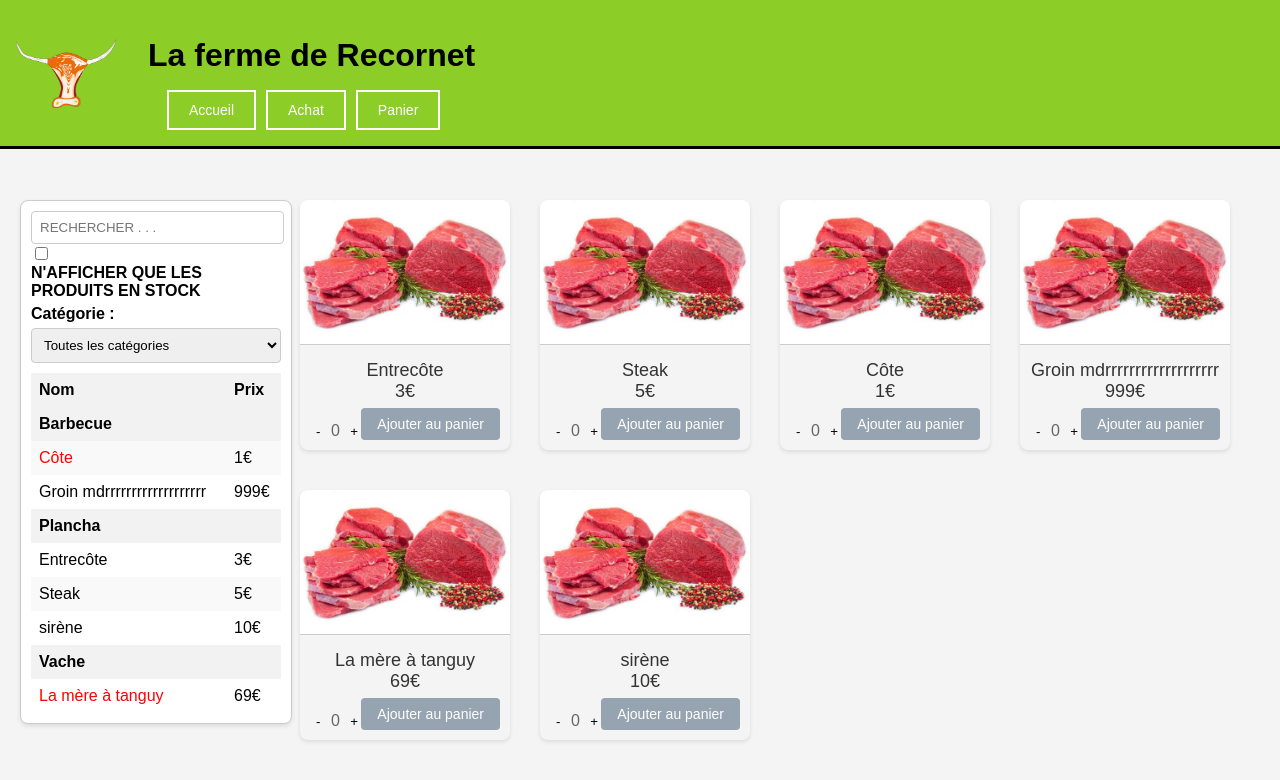
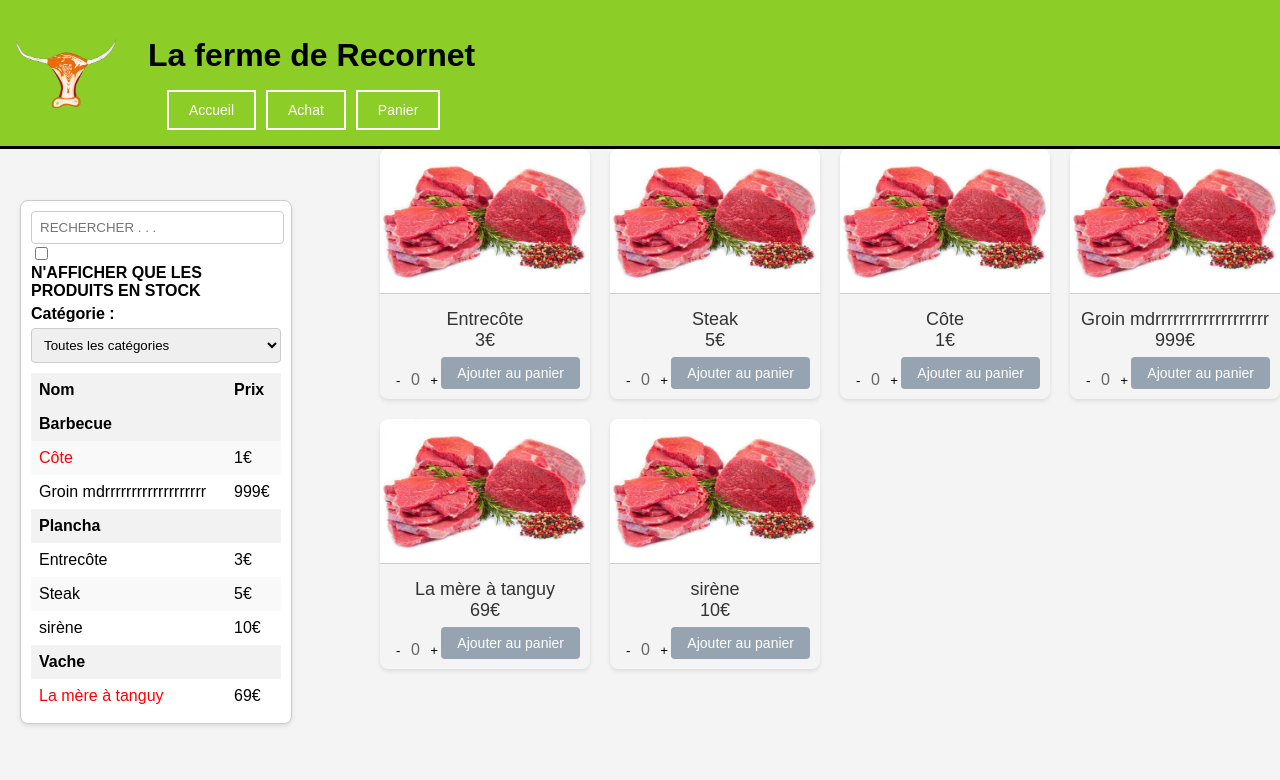
Before and after one commit to Sorohpsoe/WEB, a React (Create React App) app in the folder react_front/: page /achat in a window 1280 px wide. Shown: the top 780 px of the page. Built offline with nearby package versions, Linux system fonts and the light colour scheme.

Commit message:
détails

```diff
--- a/react_front/src/components/IconeProduit.js
+++ b/react_front/src/components/IconeProduit.js
@@ -20,10 +20,6 @@ export default function IconeProduit (props) {
 
   const isMobile = window.innerWidth <= 767; // Vérifie si l'écran est de taille mobile
 
-  const position = {
-    top: Math.floor(index / 4) * (270 + 20) + 200, // 270px est la hauteur d'une icône plus son espacement
-    left: isMobile ? (index % 2) * (220 + 20) + 300 : (index % 4) * (220 + 20) + 300, // 25vw est la largeur d'une icône plus son espacement, 1vw pour l'espacement, 3vw pour le padding
-  };
 
   const isProductVisible = () => {
     if (!search) {
@@ -79,7 +75,7 @@ export default function IconeProduit (props) {
 
   // render
   return(
-    <div className="gray-box" style={{...position, position: 'absolute'}}>
+    <div className="gray-box" >
       <div className="text-on-box">
         <div>{titre}</div>
         <div>{prix}</div>
--- a/react_front/src/components/pages/Achat.js
+++ b/react_front/src/components/pages/Achat.js
@@ -24,13 +24,15 @@ function Achat() {
     <div>
       <Banner />
       <Catalogue />
-      <div className="icon-container">
-        {prix.map((liste,idx) => (
-
-            <IconeProduit image={image3} liste={liste} index={index+idx}/>
+      <div className="icon-wrapper">
+        <div className="icon-container">
+          {prix.map((liste, idx) => (
+            <div key={liste.id}>
+              <IconeProduit image={image3} liste={liste} />
+            </div>
           ))}
+        </div>
       </div>
-
     </div>
   );
 }
--- a/react_front/src/components/pages/Panier.js
+++ b/react_front/src/components/pages/Panier.js
@@ -1,13 +1,12 @@
 import React, { useState } from "react";
-import { useNavigate } from "react-router-dom";
 import { usePanier } from "../PanierContext";
 import emailjs from 'emailjs-com'; // Importez le module EmailJS
 import "../../styles/Panier.css"; // Import du fichier CSS
 import image from '../../assets/steak.jpg';
+import Banner from '../Banner'
 
 function Panier() {
 
-  const navigate = useNavigate();
   const templateIDClient = "template_3ns12gc"
   const templateIDVendeur = "template_su3blld"
 
@@ -61,8 +60,9 @@ function Panier() {
 
 
   return (
+    <div>
+    <Banner />
     <div className="panier-container">
-      <button className="button-accueil" onClick={() => {navigate("/");}}>Accueil </button>
 
       <h2 className="panier-title">Panier</h2>
 
@@ -109,6 +109,7 @@ function Panier() {
 
       <button className="button-valider-panier" onClick={envoyerEmail}>Valider Panier</button>
     </div>
+    </div>
   );
 }
 
--- a/react_front/src/styles/Achat.css
+++ b/react_front/src/styles/Achat.css
@@ -1,9 +1,18 @@
 /* Achat.css */
 
-/* Style de base pour le conteneur des icônes */
+.icon-wrapper {
+  display: flex;
+  justify-content: flex-end;
+  padding : 10 px
+}
+
 .icon-container {
-  display: flex;
-  flex-wrap: wrap;
-  justify-content: center; /* Centre les icônes horizontalement */
+  display: grid;
+  grid-template-columns: repeat(4, 1fr);
+  gap: 20px; /* Espacement entre les icônes */
 
 }
+
+.icon-container > div {
+  text-align: center; /* Centrer le contenu des div */
+}
--- a/react_front/src/styles/Panier.css
+++ b/react_front/src/styles/Panier.css
@@ -49,3 +49,12 @@
   font-size: 14px;
   color: #666;
 }
+
+.input-group {
+  display: block;
+}
+
+.input-group input {
+  width: 80%; /* Occupe toute la largeur disponible */
+  margin-bottom: 15px; /* Marge entre les champs */
+}
```
